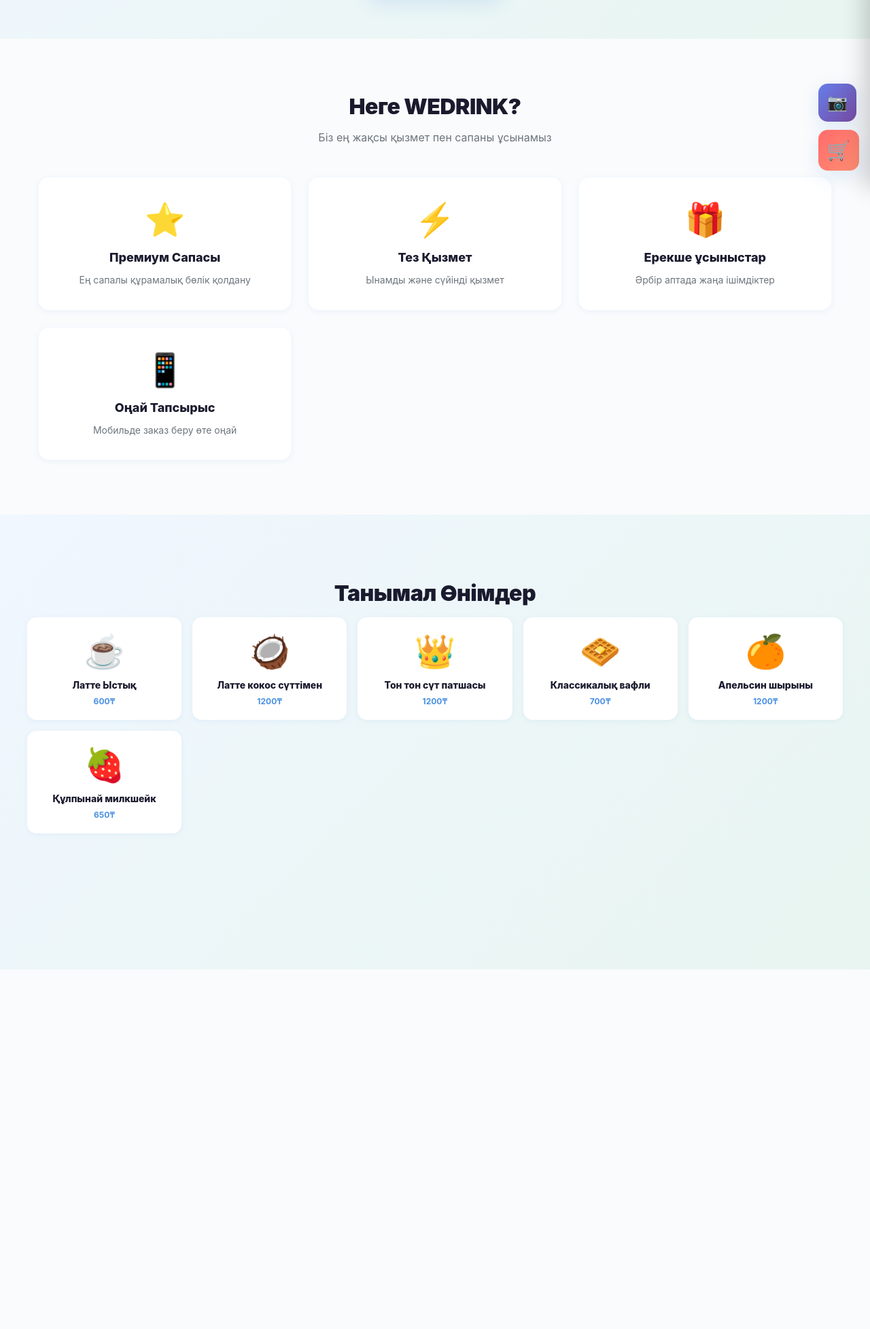
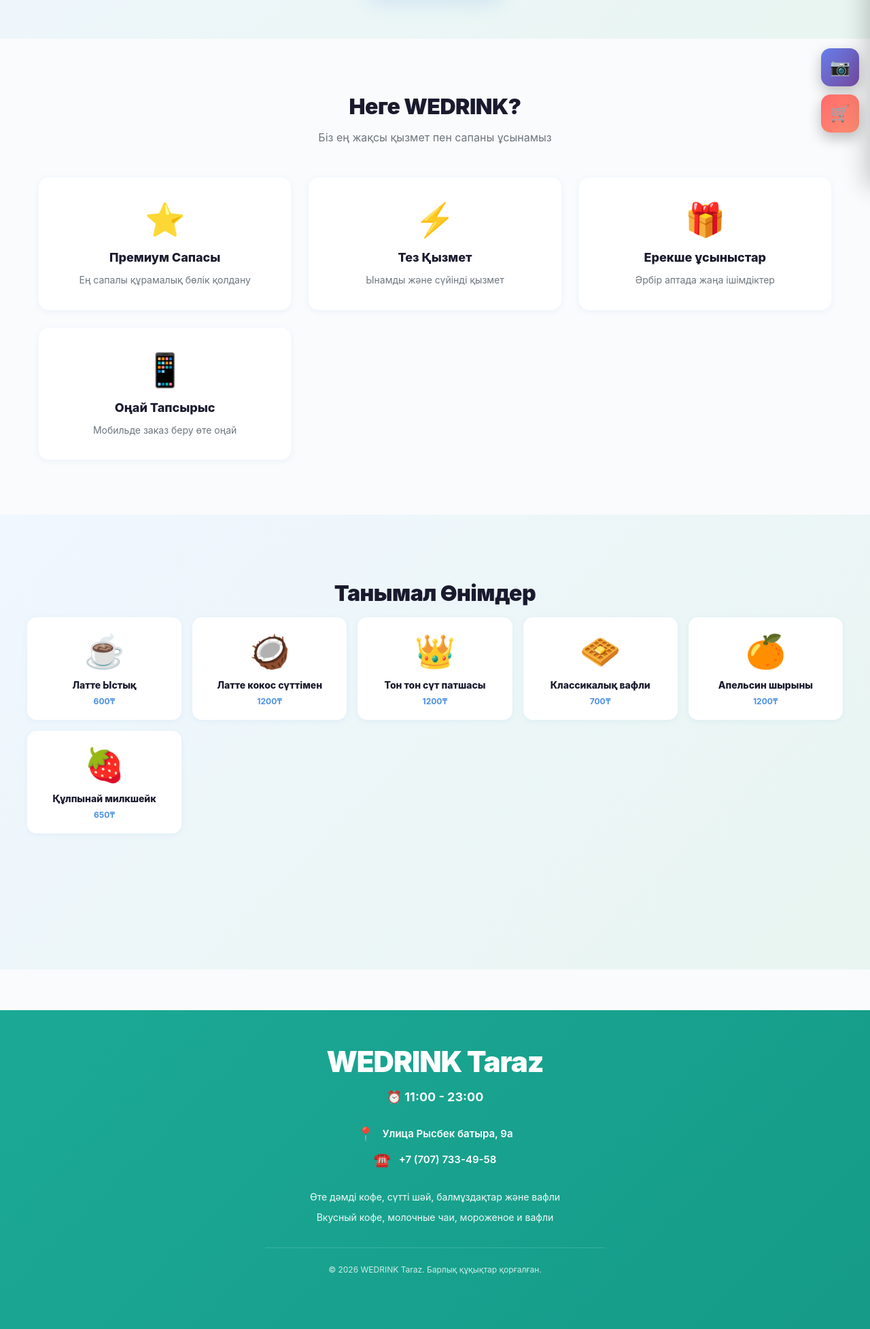
Before and after one commit to dinmuhamedaralbek7-stack/my-website, a plain HTML site: page index.html in a window 1280 px wide. Shown: the part 525-2480 px from the top of the page at 68% size. Before the commit the page ends 1951 px from the top, so only its background shows below. Drawn offline with Linux system fonts and the light colour scheme.

```diff
--- a/index.html
+++ b/index.html
@@ -1212,67 +1212,148 @@
         }
 
         /* ============ FLOATING BUTTONS ============ */
-        .floating-buttons {
+        /* ============ CAMERA SECTION ============ */
+
+        /* ============ FOOTER NEW ============ */
+        .footer-new {
+            background: linear-gradient(135deg, #1BA996 0%, #159B87 100%);
+            color: white;
+            padding: 50px 16px 80px;
+            margin-top: 60px;
+            position: relative;
+        }
+
+        .footer-wrapper {
+            max-width: 500px;
+            margin: 0 auto;
+            text-align: center;
+        }
+
+        .footer-header {
+            margin-bottom: 32px;
+        }
+
+        .footer-brand {
+            font-size: 42px;
+            font-weight: 900;
+            margin: 0 0 16px 0;
+            letter-spacing: -1px;
+        }
+
+        .footer-hours {
+            font-size: 18px;
+            font-weight: 700;
+            margin: 0;
+            opacity: 0.95;
+        }
+
+        .footer-info {
+            margin-bottom: 32px;
+            display: flex;
+            flex-direction: column;
+            gap: 14px;
+        }
+
+        .info-item {
+            display: flex;
+            align-items: center;
+            justify-content: center;
+            gap: 12px;
+            font-size: 15px;
+            font-weight: 600;
+        }
+
+        .info-icon {
+            font-size: 20px;
+        }
+
+        .info-text a {
+            color: white;
+            text-decoration: none;
+            transition: all 0.3s ease;
+        }
+
+        .info-text a:hover {
+            opacity: 0.8;
+        }
+
+        .footer-description {
+            margin-bottom: 32px;
+            line-height: 1.6;
+            font-size: 14px;
+            opacity: 0.95;
+        }
+
+        .footer-description p {
+            margin: 8px 0;
+        }
+
+        .footer-social {
+            display: none;
+        }
+
+        .footer-button {
+            display: none;
+        }
+
+        .footer-copyright {
+            font-size: 12px;
+            opacity: 0.8;
+            margin-top: 24px;
+            padding-top: 24px;
+            border-top: 1px solid rgba(255, 255, 255, 0.2);
+        }
+
+        .footer-copyright p {
+            margin: 0;
+        }
+
+        /* Floating buttons */
+        .footer-floating {
             position: fixed;
-            bottom: 24px;
             right: 16px;
-            z-index: 90;
+            bottom: 80px;
             display: flex;
             flex-direction: column;
             gap: 12px;
-        }
-
-        .fab {
+            z-index: 50;
+        }
+
+        .float-btn {
             width: 56px;
             height: 56px;
             border-radius: 14px;
-            border: none;
-            cursor: pointer;
             display: flex;
             align-items: center;
             justify-content: center;
             font-size: 24px;
+            cursor: pointer;
             transition: all 0.3s ease;
-            box-shadow: var(--shadow-lg);
+            border: none;
+            text-decoration: none;
             color: white;
-            position: relative;
-            user-select: none;
-        }
-
-        .fab.instagram {
+            box-shadow: 0 8px 20px rgba(0, 0, 0, 0.25);
+        }
+
+        .float-btn.ig {
             background: linear-gradient(135deg, #667eea 0%, #764ba2 100%);
         }
 
-        .fab.whatsapp {
+        .float-btn.camera {
+            background: linear-gradient(135deg, #667eea 0%, #764ba2 100%);
+        }
+
+        .float-btn.wa {
             background: linear-gradient(135deg, #25D366 0%, #20BA5E 100%);
         }
 
-        .fab.cart-floating {
+        .float-btn.cart {
             background: linear-gradient(135deg, #FF6B6B 0%, #FF8E72 100%);
-            width: 60px;
-            height: 60px;
-            font-size: 28px;
-        }
-
-        .fab-badge {
-            position: absolute;
-            top: -6px;
-            right: -6px;
-            background: #FF6B6B;
-            color: white;
-            border-radius: 50%;
-            width: 26px;
-            height: 26px;
-            font-size: 10px;
-            font-weight: 800;
-            display: flex;
-            align-items: center;
-            justify-content: center;
-            border: 2.5px solid white;
-        }
-
-        .fab:active {
-            transform: scale(0.88);
+        }
+
+        .float-btn:hover {
+            transform: scale(1.1) translateY(-3px);
+            box-shadow: 0 12px 28px rgba(0, 0, 0, 0.35);
         }
 
         /* ============ CAMERA SECTION ============ */
@@ -1703,7 +1784,7 @@
                 <div class="contact-card">
                     <div class="contact-icon">📱</div>
                     <h3 id="contact-whatsapp-title">WhatsApp</h3>
-                    <p id="contact-whatsapp"><a href="https://wa.me/87783772352" style="color: inherit; text-decoration: none;">+7 (778) 377-23-52</a></p>
+                    <p id="contact-whatsapp"><a href="https://wa.me/77077334958" style="color: inherit; text-decoration: none;">+7 (707) 733-49-58</a></p>
                 </div>
                 <div class="contact-card">
                     <div class="contact-icon">✉️</div>
@@ -1742,15 +1823,40 @@
         </div>
     </div>
 
-    <!-- FLOATING BUTTONS -->
-    <div class="floating-buttons">
-        <button class="fab instagram" onclick="showPage('camera')" title="Camera">📷</button>
-        <button class="fab cart-floating" onclick="openCart()">
-            🛒
-            <span class="fab-badge" id="cartFloatingBadge" style="display: none;">0</span>
-        </button>
-    </div>
-
+    <!-- FOOTER -->
+    <footer class="footer-new">
+        <div class="footer-wrapper">
+            <div class="footer-header">
+                <h2 class="footer-brand">WEDRINK Taraz</h2>
+                <p class="footer-hours">⏰ 11:00 - 23:00</p>
+            </div>
+
+            <div class="footer-info">
+                <div class="info-item">
+                    <span class="info-icon">📍</span>
+                    <span class="info-text">Улица Рысбек батыра, 9а</span>
+                </div>
+                <div class="info-item">
+                    <span class="info-icon">☎️</span>
+                    <span class="info-text"><a href="https://wa.me/77077334958">+7 (707) 733-49-58</a></span>
+                </div>
+            </div>
+
+            <div class="footer-description">
+                <p id="footer-desc-kk">Өте дәмді кофе, сүтті шәй, балмұздақтар және вафли</p>
+                <p id="footer-desc-ru">Вкусный кофе, молочные чаи, мороженое и вафли</p>
+            </div>
+
+            <div class="footer-copyright">
+                <p>© 2026 WEDRINK Taraz. Барлық құқықтар қорғалған.</p>
+            </div>
+        </div>
+
+        <div class="footer-floating">
+            <button class="float-btn camera" onclick="showPage('camera')">📷</button>
+            <button class="float-btn cart" onclick="openCart()">🛒</button>
+        </div>
+    </footer>
 
     <script>
         // ============ MEMORY GAME STATE ============
@@ -2014,7 +2120,7 @@
                     'contact-addr-title': 'Адрес',
                     'contact-addr': 'Тараз қаласы, Абайлық көшесі, 42',
                     'contact-whatsapp-title': 'WhatsApp',
-                    'contact-whatsapp': '+7 (778) 377-23-52',
+                    'contact-whatsapp': '+7 (707) 733-49-58',
                     'instagram-text': 'WEDRINK-ті Instagram-та іздеңіз',
                     'instagram-follow': '@wedrink.kz',
                     'cart-title': 'Сіздің тапсырысыңыз',
@@ -2074,7 +2180,7 @@
                     'contact-addr-title': 'Адрес',
                     'contact-addr': 'Город Тараз, улица Абайлык, 42',
                     'contact-whatsapp-title': 'WhatsApp',
-                    'contact-whatsapp': '+7 (778) 377-23-52',
+                    'contact-whatsapp': '+7 (707) 733-49-58',
                     'instagram-text': 'Найдите WEDRINK в Instagram',
                     'instagram-follow': '@wedrink.kz',
                     'cart-title': 'Ваш заказ',
@@ -2262,7 +2368,7 @@
                 ? `*Жалпы сома: ${total}₸*\n\n📌 Клиенттің тапсырысы WEDRINK сайтынан келді`
                 : `*Итого: ${total}₸*\n\n📌 Заказ клиента пришел с сайта WEDRINK`;
 
-            window.open(`https://wa.me/87783772352?text=${encodeURIComponent(message)}`, '_blank');
+            window.open(`https://wa.me/77077334958?text=${encodeURIComponent(message)}`, '_blank');
         }
 
         // ============ CAMERA FUNCTIONS ============
```
